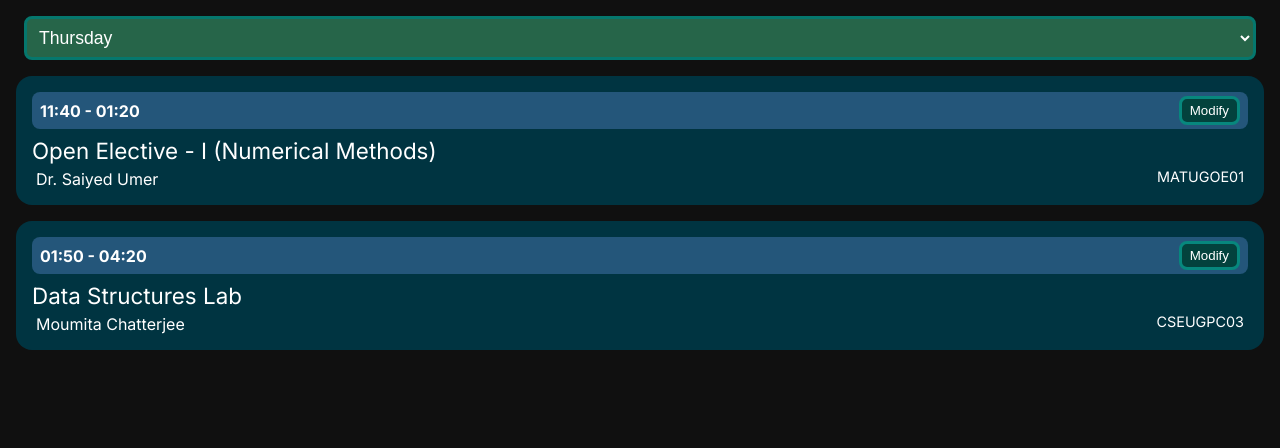
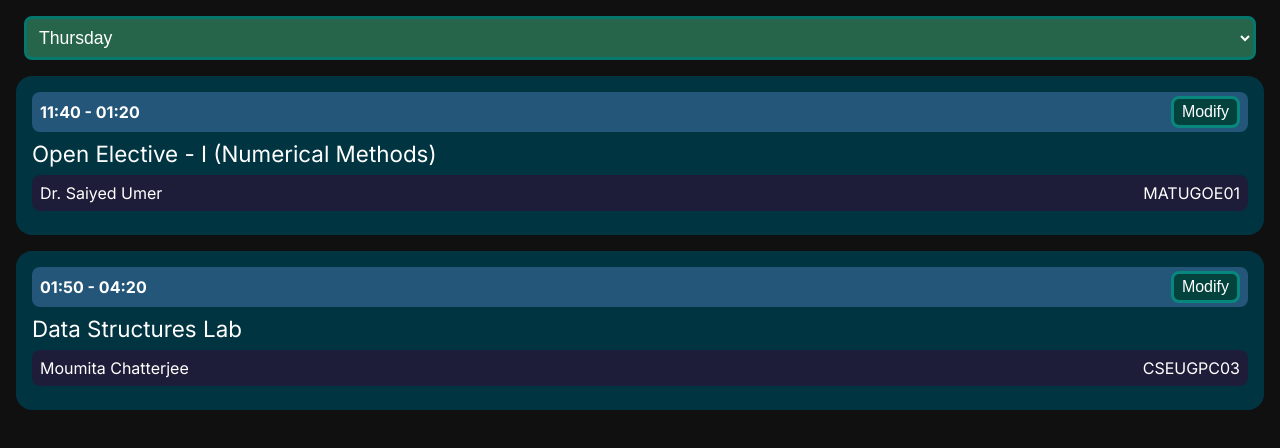
Before and after one commit to iammasoodalam/timetable, a Next.js app: page / in a window 1280 px wide. Shown: the top 448 px of the page. Built offline with nearby package versions, Linux system fonts and the light colour scheme.

Commit message:
changed the dialog box

```diff
--- a/src/Components/scheduleCard.module.scss
+++ b/src/Components/scheduleCard.module.scss
@@ -1,49 +1,45 @@
-.card{
+.card {
   margin: 1rem 0;
   background-color: rgb(0, 52, 65);
   border-radius: 1rem;
   padding: 1rem;
 }
-.header{
+.header {
   background-color: rgb(36, 86, 122);
-  padding: .25rem .5rem;
-  border-radius: .5rem;
+  padding: 0.25rem 0.5rem;
+  border-radius: 0.5rem;
   display: flex;
   justify-content: space-between;
   align-items: center;
   font-weight: bold;
 }
 
-
-.modify{
+.modify {
   color: white;
+  font-size: 1rem;
   background-color: rgb(3, 66, 61);
-  padding: .25rem .5rem;
-  border-radius: .5rem;
+  padding: 0.25rem 0.5rem;
+  border-radius: 0.5rem;
   border: 3px solid rgb(7, 135, 125);
   outline: none;
 }
 
-.subject{
+.subject {
   margin: 0.5rem 0 0 0;
   font-size: 1.4rem;
 }
 
 .footer {
-  margin: 0 .25rem;
+  margin: 0.5rem 0;
+  background-color: rgb(29, 29, 58);
+  padding: 0.5rem;
+  border-radius: 0.5rem;
   display: flex;
   align-items: center;
   justify-content: space-between;
 }
-.courseCode {
-  margin: .25rem 0;
-  font-size: 0.9rem;
-}
-.professor {
-  margin: 0.25rem 0 0 0;
-}
 
-.holiday{
+.holiday {
   margin: 1rem 0;
   background-color: rgb(187, 63, 140);
   color: black;
@@ -53,15 +49,15 @@
   border-radius: 1rem;
 }
 
-.dialog{
+.dialog {
   position: absolute;
   width: 80%;
-  height: 350px;
+  height: 240px;
   margin: auto;
   border-radius: 1rem;
   border: 3px solid rgb(7, 135, 125);
   box-shadow: 0 0 1rem white;
-  padding: .5rem;
+  padding: 0.5rem;
 
   > p {
     font-size: 1.1rem;
@@ -70,16 +66,20 @@
     color: white;
     padding: 0.25rem;
     text-align: center;
-    border-radius: .5rem;
+    border-radius: 0.5rem;
     margin-bottom: 1rem;
   }
 }
-.dialog::backdrop{
-  background: linear-gradient(45deg, rgba(36, 86, 122, 0.714), rgba(7, 135, 124, 0.675));
+.dialog::backdrop {
+  background: linear-gradient(
+    45deg,
+    rgba(36, 86, 122, 0.714),
+    rgba(7, 135, 124, 0.675)
+  );
   backdrop-filter: blur(1px);
 }
 
-.inputChangePeriod{
+.inputChangePeriod {
   display: flex;
   flex-direction: column;
 
@@ -88,27 +88,36 @@
   }
 
   > input {
-    padding: .12rem;
-    margin-bottom: .25rem;
+    padding: 0.12rem;
+    margin-bottom: 0.25rem;
   }
 }
 
-.dialogButtons{
+.inputCancelPeriod {
+  background-color: tomato;
+  padding: 0.5rem;
+  border-radius: 0.5rem;
   display: flex;
-  padding: .5rem 0;
+  gap: 0.5rem;
+  color: white;
+}
+
+.dialogButtons {
+  display: flex;
+  padding: 0.5rem 0;
   gap: 1rem;
-  > button{
+  > button {
     flex-grow: 1;
-    padding: .25rem;
+    padding: 0.25rem;
     border: 3px solid rgb(0, 52, 65);
     outline: none;
-    border-radius: .5rem;
+    border-radius: 0.5rem;
 
-    &[type=reset]{
+    &[type="reset"] {
       background-color: tomato;
       color: white;
     }
-    &[type=submit]{
+    &[type="submit"] {
       background-color: rgb(0, 233, 39);
       color: white;
     }
--- a/src/Components/scheduleCard.tsx
+++ b/src/Components/scheduleCard.tsx
@@ -1,6 +1,6 @@
 'use client'
 import styles from './scheduleCard.module.scss'
-import React, { useState, useEffect } from 'react'
+import React, { useState, useEffect, useRef } from 'react'
 
 export default function ScheduleCard(
   {
@@ -10,20 +10,25 @@ export default function ScheduleCard(
     courseCode,
     professor
   }: TData) {
+
   const [data, setData] = useState({
     timeFrom, timeTo, subject, courseCode, professor
   })
+
+  const start = useRef(timeFrom)
   let dialog: HTMLDialogElement;
+
   useEffect(() => {
     dialog = document.getElementById("dialog") as HTMLDialogElement
   }, [])
+
   const changeData = () => {
     if (dialog) {
       dialog.showModal();
     }
   }
-  const changeInput = (e: React.ChangeEvent<HTMLInputElement>) => {
-    setData(prev => ({ ...prev, [e.target.name]: e.target.value }))
+  const changeCardData = (e: React.FormEvent) => {
+    console.log((e.target as any).timeFrom.value)
   }
   return (
     <div className={styles.card}>
@@ -44,26 +49,18 @@ export default function ScheduleCard(
       </div>
       <dialog id='dialog' className={styles.dialog}>
         <p className={styles.editTitle}>Edit Period Data</p>
-        <form method='dialog'>
+        <form method='dialog' onSubmit={changeCardData}>
           <div className={styles.inputChangePeriod}>
             <label htmlFor="timeFrom">From: </label>
-            <input type="text" name="timeFrom" id="timeFrom" value={data.timeFrom} onChange={changeInput} />
+            <input type="text" name="timeFrom" id="timeFrom" />
           </div>
           <div className={styles.inputChangePeriod}>
             <label htmlFor="timeTo">To: </label>
-            <input type="text" name="timeTo" id="timeTo" value={data.timeTo} onChange={changeInput} />
+            <input type="text" name="timeTo" id="timeTo" />
           </div>
-          <div className={styles.inputChangePeriod}>
-            <label htmlFor="subject">Subject: </label>
-            <input type="text" name="subject" id="subject" value={data.subject} onChange={changeInput} />
-          </div>
-          <div className={styles.inputChangePeriod}>
-            <label htmlFor="professor">Professor: </label>
-            <input type="text" name="professor" id="professor" value={data.professor} onChange={changeInput} />
-          </div>
-          <div className={styles.inputChangePeriod}>
-            <label htmlFor="courseCode">Course Code: </label>
-            <input type="text" name="courseCode" id="courseCode" value={data.courseCode} onChange={changeInput} />
+          <div className={styles.inputCancelPeriod}>
+            <input type="checkbox" name="classCancelled" id="classCancelled" />
+            <label htmlFor="classCancelled">Class Cancelled</label>
           </div>
           <div className={styles.dialogButtons}>
             <button id='cancel' type='reset' onClick={() => (dialog.close())}>Cancel</button>
--- a/src/app/mainContainer.tsx
+++ b/src/app/mainContainer.tsx
@@ -9,12 +9,12 @@ export default function Main({ data }: { data: Array<Array<TData>> }) {
   const [day, setDay] = useState(today)
 
   const changeDay = (event: React.ChangeEvent<HTMLSelectElement>) => {
-    const value: unknown = event.target.value;
-    setDay(value as number)
+    setDay(Number(event.target.value))
   }
   return (
     <main className={styles.main}>
       <select name='day' id='day' value={day} className={styles.daySelection} onChange={changeDay}>
+        <option value="">Check for another day</option>
         <option value="1">Monday</option>
         <option value="2">Tuesday</option>
         <option value="3">Wednesday</option>
```
